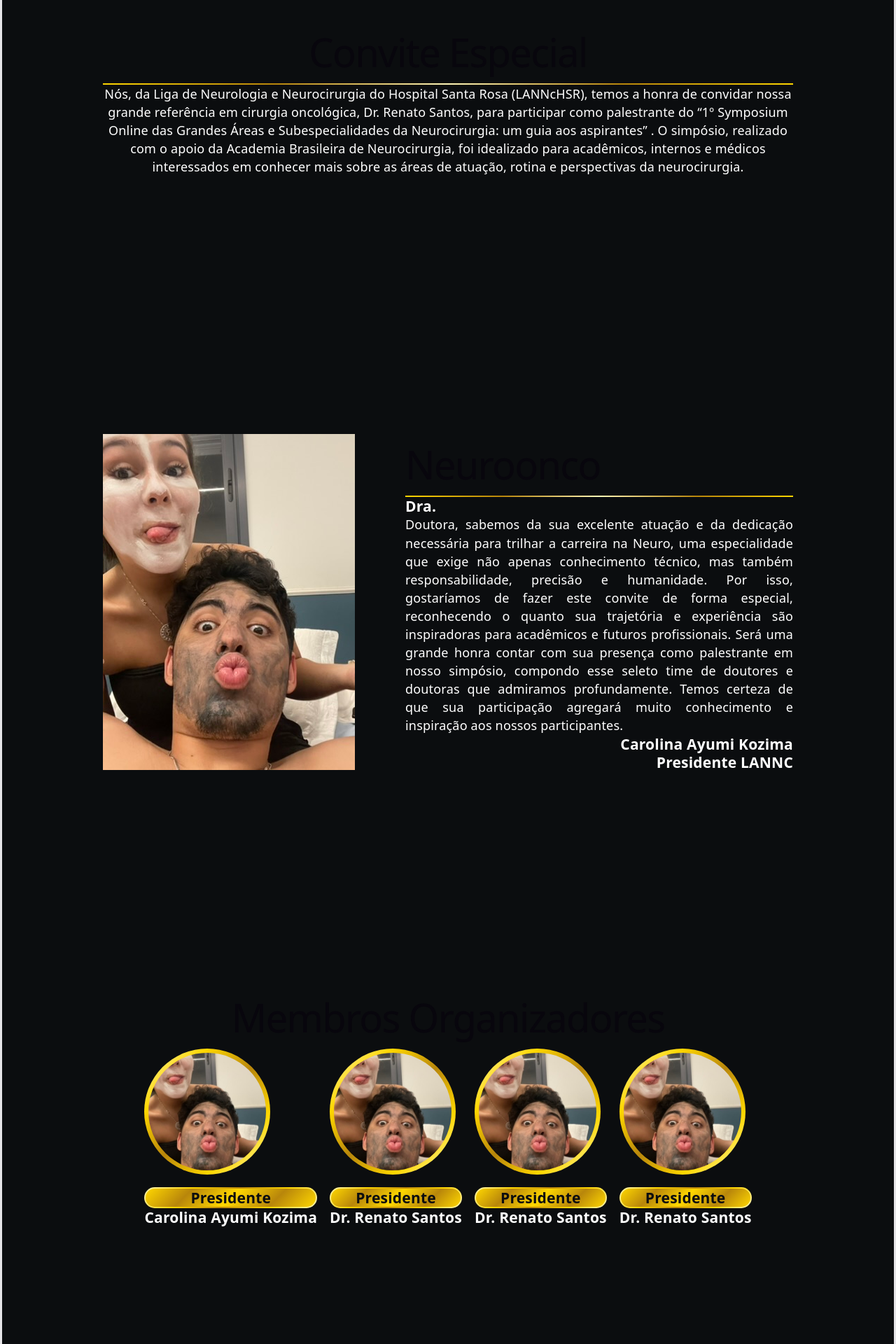
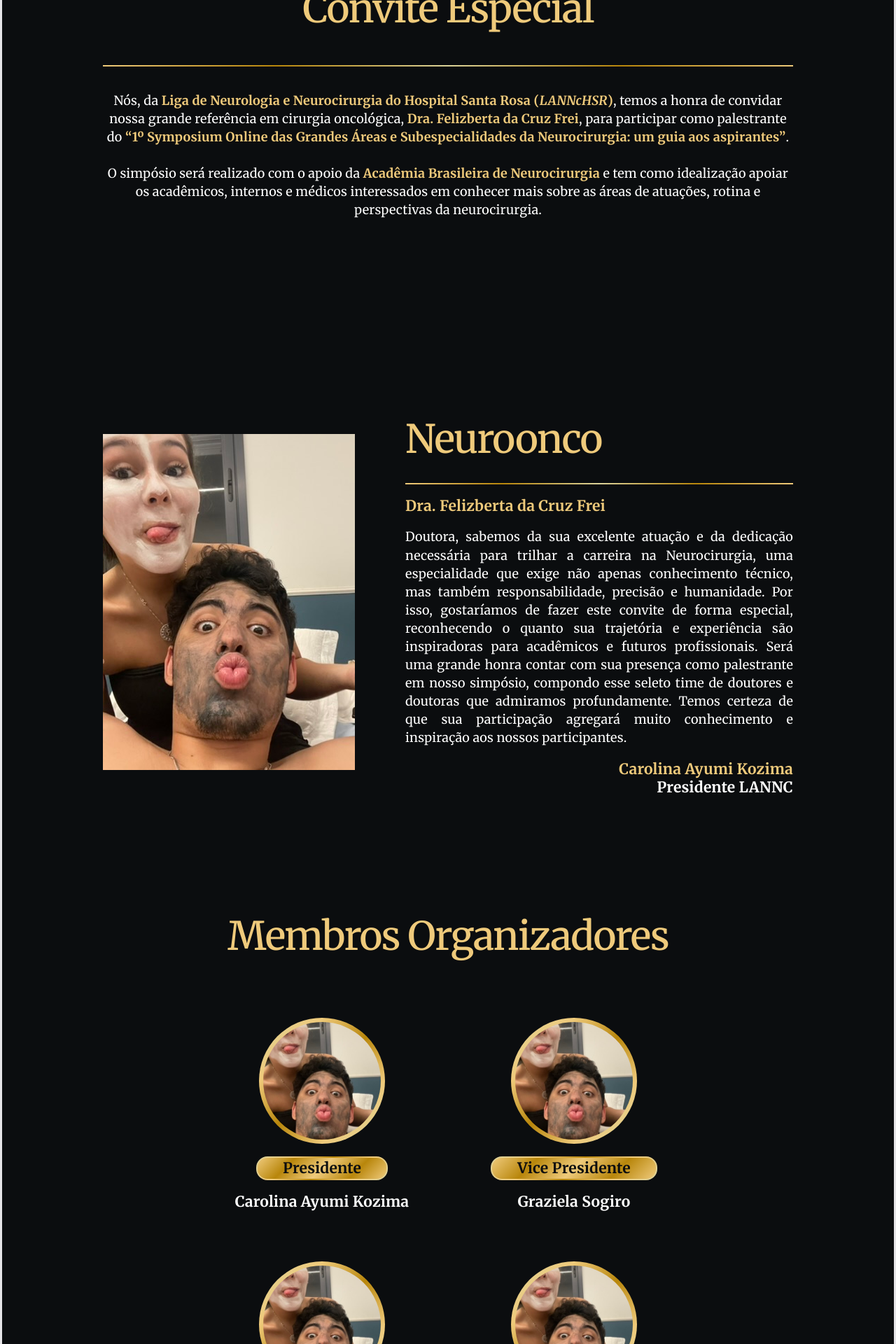
Before and after one commit to RafaelRV4rgas/convite-simposio, a React (Vite) app: page /1 in a window 1280 px wide. Shown: the part 3420-5340 px from the top of the page at 70% size. Built offline with nearby package versions, Linux system fonts and the light colour scheme.

Commit message:
Update content and styles for enhanced user experience, including dynamic doctor data handling and improved visuals. Finalizado layouts.

```diff
--- a/index.html
+++ b/index.html
@@ -3,6 +3,9 @@
   <head>
     <meta charset="UTF-8" />
     <link rel="icon" type="image/svg+xml" href="/favicon.svg" />
+    <link rel="preconnect" href="https://fonts.googleapis.com">
+    <link rel="preconnect" href="https://fonts.gstatic.com" crossorigin>
+    <link href="https://fonts.googleapis.com/css2?family=Merriweather:ital,opsz,wght@0,18..144,300..900;1,18..144,300..900&display=swap" rel="stylesheet">
     <meta name="viewport" content="width=device-width, initial-scale=1.0" />
     <title>convite-tcc</title>
   </head>
--- a/src/App.css
+++ b/src/App.css
@@ -7,7 +7,6 @@
 body {
     background-color: #3e3e3f;
     color: #fff;
-    font-family: system-ui, -apple-system, BlinkMacSystemFont, 'Segoe UI', Roboto, sans-serif;
 }
 
 /* Define a área total de scroll do vídeo (4x a altura da tela) */
@@ -44,12 +43,17 @@ body {
     text-align: center;
 }
 
+.content-section strong {
+    color: var(--gold-main);
+}
+
 .content-section h2 {
     font-size: 3rem;
     margin-bottom: 2rem;
 }
 
 .convite {
+    gap: 2rem;
     background: #0b0d0f; /* Alterar */
 }
 
@@ -60,6 +64,7 @@ body {
 }
 
 .membros {
+    gap: 4rem;
     background: #0b0d0f; /* Alterar */
 }
 
@@ -68,14 +73,17 @@ body {
     padding: 0;
     display: flex;
     flex-wrap: wrap;
-    gap: 1rem;
+    gap: 4rem;
+    justify-content: center;
 }
 
 .card-membro {
-    background: transparent;
     display: flex;
     flex-direction: column;
+    align-items: center;
     gap: 1rem;
+    width: 16rem;
+    background: transparent;
 }
 
 .card-membro img {
@@ -93,14 +101,23 @@ body {
     var(--gold-gradient) border-box;
     border-radius: 16px;
     border: 2px solid transparent;
+    padding: 0.1rem 2rem;
 }
 
 .doctor-description {
+    flex-direction: column;
+    display: flex;
+    gap: 1rem;
     text-align: left;
 }
 
+
 .doctor-description p {
     text-align: justify;
+}
+
+.destaque-label {
+    color: var(--gold-main);
 }
 
 #divider-bar {
--- a/src/components/convite.tsx
+++ b/src/components/convite.tsx
@@ -1,19 +1,28 @@
+import GetCurrentDoctor from "../services/get_current_doctor.tsx";
+import {service} from "../services/doutor_service.tsx";
+
 export default function Convite() {
+    const doctor = GetCurrentDoctor();
+
+    if (doctor === null) return <></>;
+
     return (
-        <section className="content-section convite" id="convite">
-            <h1>Convite Especial</h1>
+        <section className="content-section convite">
+            <h1 className="destaque-label">Convite Especial</h1>
             <div id='divider-bar'/>
             <p>
-                Nós, da Liga de Neurologia e Neurocirurgia do Hospital Santa Rosa (LANNcHSR), temos a
-                honra de convidar nossa grande referência em cirurgia oncológica, Dr. Renato Santos, para
-                participar como palestrante do “1º Symposium Online das Grandes Áreas e Subespecialidades
-                da Neurocirurgia: um guia aos aspirantes”
-                .
-                O simpósio, realizado com o apoio da Academia Brasileira de Neurocirurgia, foi idealizado
-                para acadêmicos, internos e médicos interessados em conhecer mais sobre as áreas de
-                atuação, rotina e perspectivas da neurocirurgia.
+                Nós, da <strong>Liga de Neurologia e Neurocirurgia do Hospital Santa Rosa (<em>LANNcHSR</em>)</strong>,
+                temos a
+                honra de convidar nossa grande referência em cirurgia
+                oncológica, <strong>{service.getDoctorLabel(doctor!, true)} {doctor!.nome}</strong>, para
+                participar como palestrante do <strong>“1º Symposium Online das Grandes Áreas e Subespecialidades
+                da Neurocirurgia: um guia aos aspirantes”</strong>.
+                <br/>
+                <br/>
+                O simpósio será realizado com o apoio da <strong>Acadêmia Brasileira de Neurocirurgia</strong> e tem
+                como idealização apoiar os acadêmicos, internos e médicos interessados em conhecer mais sobre as áreas
+                de atuações, rotina e perspectivas da neurocirurgia.
             </p>
-            {/*    todo: Dr. Renato Santos*/}
         </section>
     );
 }
--- a/src/components/doctor.tsx
+++ b/src/components/doctor.tsx
@@ -1,11 +1,9 @@
 import {service} from "../services/doutor_service.tsx";
 import {service as membrosService} from "../services/membros_service.tsx";
-import {useParams} from "react-router-dom";
+import GetCurrentDoctor from "../services/get_current_doctor.tsx";
 
 export default function Doctor() {
-    const {id} = useParams();
-
-    const doctor = id ? service.getDoutor(Number(id!)) : null;
+    const doctor = GetCurrentDoctor();
 
     if (!doctor) {
         return <></>;
@@ -15,9 +13,9 @@ export default function Doctor() {
         <section className="content-section doctor">
             <img src="/assets/img-1.jpeg" alt="Doctor Image"/>
             <div className="doctor-description">
-                <h1>Neuroonco</h1>
+                <h1 className="destaque-label">Neuroonco</h1>
                 <div id='divider-bar'/>
-                <h3>{service.getDoctorLabel(doctor, true)} {doctor.nome}</h3>
+                <h3 className="destaque-label">{service.getDoctorLabel(doctor, true)} {doctor.nome}</h3>
                 <p>
                     {service.getDoctorLabel(doctor, false)}, sabemos da sua excelente atuação e da
                     dedicação necessária para trilhar a carreira na {doctor.especializacao}, uma especialidade
@@ -32,7 +30,7 @@ export default function Doctor() {
                 </p>
 
                 <div style={{textAlign: "right"}}>
-                    <h3>{membrosService.getPresidente().name}</h3>
+                    <h3 className="destaque-label">{membrosService.getPresidente().name}</h3>
                     <h3>Presidente LANNC</h3>
                 </div>
             </div>
--- a/src/components/membro_card.tsx
+++ b/src/components/membro_card.tsx
@@ -9,12 +9,10 @@ export default function MembroCard({img, name, cargo}: MembroCardProps) {
         <div className="card-membro">
             <img src={img} alt="Card Image"/>
 
-            <div className="card-content">
-                <div className="tag-label">
-                    <h3>{cargo}</h3>
-                </div>
-                <h3>{name}</h3>
+            <div className="tag-label">
+                <h3>{cargo}</h3>
             </div>
+            <h3>{name}</h3>
         </div>
     )
 }
--- a/src/components/membros.tsx
+++ b/src/components/membros.tsx
@@ -5,7 +5,7 @@ export default function Membros() {
 
     return (
         <section className="content-section membros">
-            <h1>Membros Organizadores</h1>
+            <h1 className="destaque-label">Membros Organizadores</h1>
             <ul>
                 {service.membros.map(membro => (
                     <li key={membro.name}>
--- a/src/index.css
+++ b/src/index.css
@@ -1,6 +1,7 @@
 :root {
-  --gold-light: #fff6b7;
-  --gold-main: #ffd700;
+  --gold-light: #dcd39a;
+  --gold-main: #efca7b;
+  --gold-high: #ffd700;
   --gold-dark: #b8860b;
 
   --text: #6b6375;
@@ -15,11 +16,12 @@
   --shadow:
     rgba(0, 0, 0, 0.1) 0 10px 15px -3px, rgba(0, 0, 0, 0.05) 0 4px 6px -2px;
 
+  --merrifont: 'Merriweather', serif;
   --sans: system-ui, 'Segoe UI', Roboto, sans-serif;
   --heading: system-ui, 'Segoe UI', Roboto, sans-serif;
   --mono: ui-monospace, Consolas, monospace;
 
-  font: 18px/145% var(--sans);
+  font: 18px/145% var(--merrifont);
   letter-spacing: 0.18px;
   color-scheme: light dark;
   color: var(--text);
@@ -81,6 +83,10 @@
   }
 }
 
+* {
+  font-family: var(--merrifont), serif;
+}
+
 html,
 body,
 #root {
@@ -100,7 +106,6 @@ body {
 
 h1,
 h2 {
-  font-family: var(--heading);
   font-weight: 500;
   color: var(--text-h);
 }
--- a/src/services/doutor_service.tsx
+++ b/src/services/doutor_service.tsx
@@ -17,20 +17,20 @@ class DoutorService {
 
             }, {
                 id: 1,
-                nome: '',
-                sexo: 'm',
-                especializacao: 'Neuro'
+                nome: 'Felizberta da Cruz Frei',
+                sexo: 'F',
+                especializacao: 'Neurocirurgia'
 
             }, {
                 id: 2,
-                nome: '',
-                sexo: 'm',
-                especializacao: 'Neuro'
+                nome: 'Marina Ruy Barbosa',
+                sexo: 'F',
+                especializacao: 'Neurocirurgia'
             }, {
                 id: 3,
-                nome: '',
-                sexo: 'm',
-                especializacao: 'Neuro'
+                nome: 'João Kleber Silva',
+                sexo: 'M',
+                especializacao: 'Neurocirurgia'
 
             },
         ];
--- /dev/null
+++ b/src/services/get_current_doctor.tsx
@@ -0,0 +1,8 @@
+import {useParams} from "react-router-dom";
+import {service} from "./doutor_service.tsx";
+
+export default function GetCurrentDoctor() {
+    const {id} = useParams();
+
+    return id ? service.getDoutor(Number(id)) : null;
+}
--- a/src/services/membros_service.tsx
+++ b/src/services/membros_service.tsx
@@ -15,18 +15,18 @@ class MembrosService {
                 img: "/assets/img-1.jpeg"
             },
             {
-                name: "Dr. Renato Santos",
-                cargo: "Presidente",
+                name: "Graziela Sogiro",
+                cargo: "Vice Presidente",
                 img: "/assets/img-1.jpeg"
             },
             {
-                name: "Dr. Renato Santos",
-                cargo: "Presidente",
+                name: "Rahianni Sampaio",
+                cargo: "Marketing",
                 img: "/assets/img-1.jpeg"
             },
             {
-                name: "Dr. Renato Santos",
-                cargo: "Presidente",
+                name: "Gabriella Lima Peres",
+                cargo: "Financeiro",
                 img: "/assets/img-1.jpeg"
             },
         ];
```
